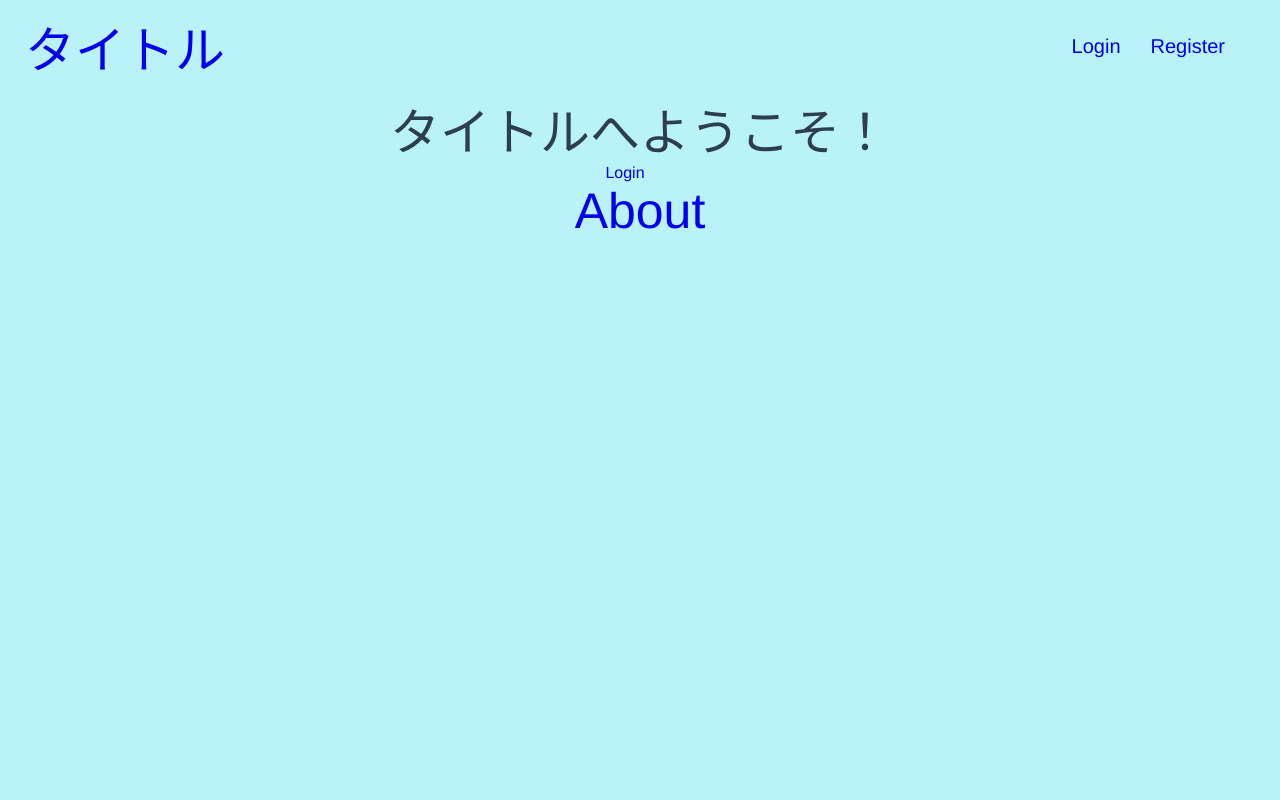
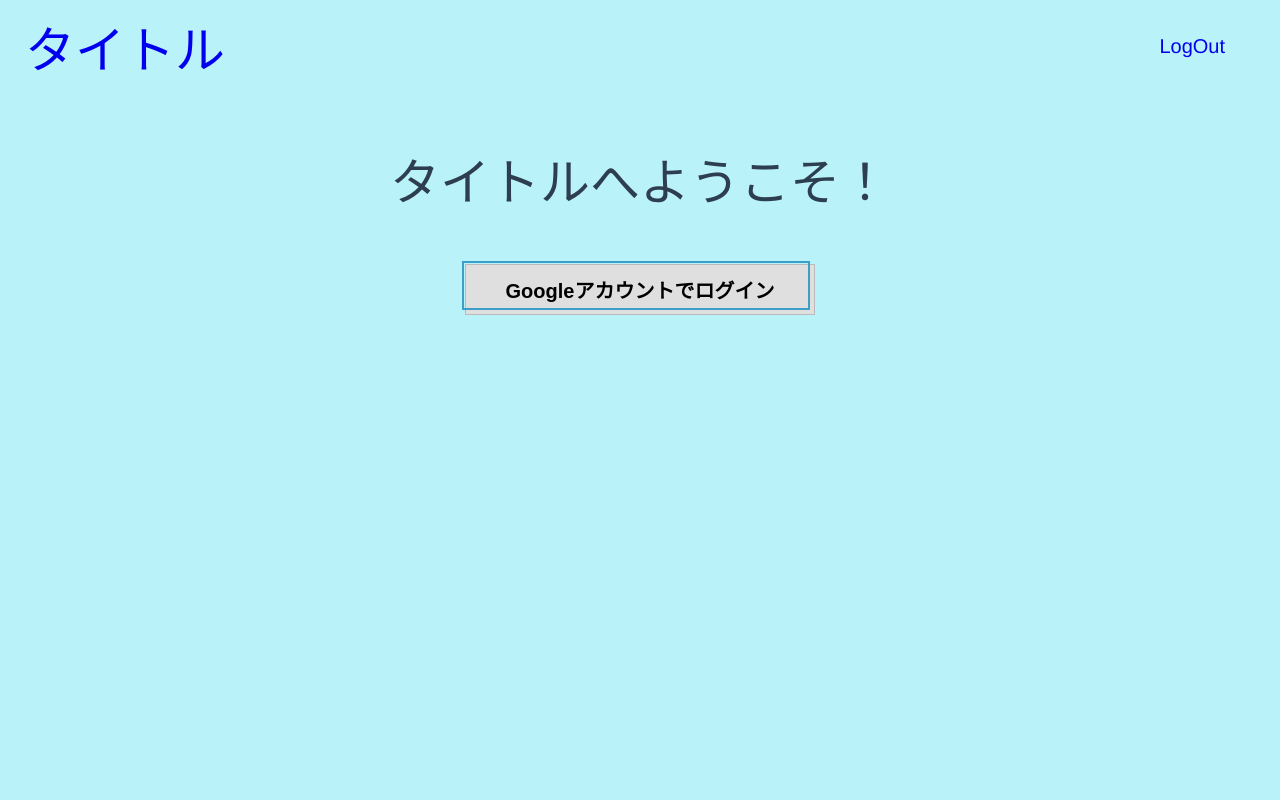
Before and after one commit to webEx15-team9/original-team-app, a Vue app: page / in a window 1280 px wide. Shown: the top 800 px of the page. Built offline with nearby package versions, Linux system fonts and the light colour scheme.

Commit message:
ログイン機能一応できた

```diff
--- a/src/App.vue
+++ b/src/App.vue
@@ -1,6 +1,8 @@
 <template>
   <div class="app">
-    <Header></Header>
+    <div v-show="isDisplay">
+      <Header></Header>
+    </div>
     <div class="body">
       <router-view></router-view>
     </div>
@@ -16,6 +18,11 @@
     Header,
     Footer,
   },
+  data() {
+    return {
+      isDisplay: true,
+    }
+  },
 }
 </script>
 
@@ -24,7 +31,12 @@
   margin: 0;
   padding: 0;
 }
-#app {
+
+Header {
+  display: none;
+}
+
+.app {
   text-align: center;
   overflow: hidden;
 }
--- a/src/components/Header.vue
+++ b/src/components/Header.vue
@@ -1,9 +1,8 @@
 <template>
   <header class="header">
-    <router-link to="/" class="header_title">タイトル</router-link>
+    <router-link to="/about" class="header_title">タイトル</router-link>
     <div class="nav">
-      <router-link to="/login" class="nav_link">Login</router-link>
-      <router-link to="/register" class="nav_link">Register</router-link>
+      <router-link to="/" class="nav_link">LogOut</router-link>
     </div>
   </header>
 </template>
@@ -16,6 +15,7 @@
   align-items: center;
   padding: 10px;
 }
+
 .header_title {
   font-size: 50px;
   padding-left: 15px;
--- a/src/views/Home.vue
+++ b/src/views/Home.vue
@@ -2,25 +2,91 @@
   <div class="home">
     <div class="intro">タイトルへようこそ！</div>
     <div>
-      <router-link to="/login" class="nav_link">Login</router-link>
-    </div>
-    <div>
-      <router-link to="/about" class="nav_link_about">About</router-link>
+      <button v-on:click="login" class="googlelogin">
+        Googleアカウントでログイン
+      </button>
     </div>
   </div>
 </template>
 
+<script>
+import { getAuth, signInWithPopup, GoogleAuthProvider } from "firebase/auth"
+
+export default {
+  methods: {
+    login() {
+      const provider = new GoogleAuthProvider()
+      const auth = getAuth()
+      signInWithPopup(auth, provider)
+        .then((result) => {
+          const credential = GoogleAuthProvider.credentialFromResult(result)
+          localStorage.token = credential.accessToken
+          const user = result.user
+          console.log(user)
+
+          this.$router.push({ path: "/about" })
+        })
+        .catch((error) => {
+          const errorCode = error.code
+          const errorMessage = error.message
+          window.alert(errorCode, errorMessage)
+        })
+    },
+  },
+}
+</script>
+
 <style>
 .home {
-  min-height: 100vh;
+  height: 100vh;
   background-color: rgb(186, 242, 250);
 }
 
 .intro {
   font-size: 50px;
+  padding: 50px;
 }
 
-.nav_link_about {
+.googlelogin {
+  display: flex;
+  justify-content: center;
+  align-items: center;
+  position: relative;
+  margin: 0 auto;
+  padding: 10px 20px;
+  width: 350px;
+  color: black;
+  font-size: 20px;
+  font-weight: 600;
+  background-color: rgb(223, 223, 223);
+  border: 1px solid rgb(187, 186, 186);
+  transition: 0.3s;
   text-decoration: none;
+  cursor: pointer;
+}
+
+.googlelogin::before {
+  content: "";
+  position: absolute;
+  top: -4px;
+  left: -4px;
+  width: calc(100% - 4px);
+  height: calc(100% - 4px);
+  border: 2px solid #3d9ec8;
+  transition: 0.2s;
+}
+
+.googlelogin ::after {
+  content: "";
+  width: 5px;
+  height: 5px;
+  border-top: 3px solid rgb(209, 209, 209);
+  border-right: 3px solid rgb(209, 209, 209);
+  transform: rotate(45deg);
+}
+
+.googlelogin:hover::before {
+  top: 0;
+  left: 0;
 }
 </style>
--- a/src/views/Login.vue
+++ b/src/views/Login.vue
@@ -1,3 +1,3 @@
 <template>
-  <div>ログインページ</div>
+  <div>ログイン</div>
 </template>
```
